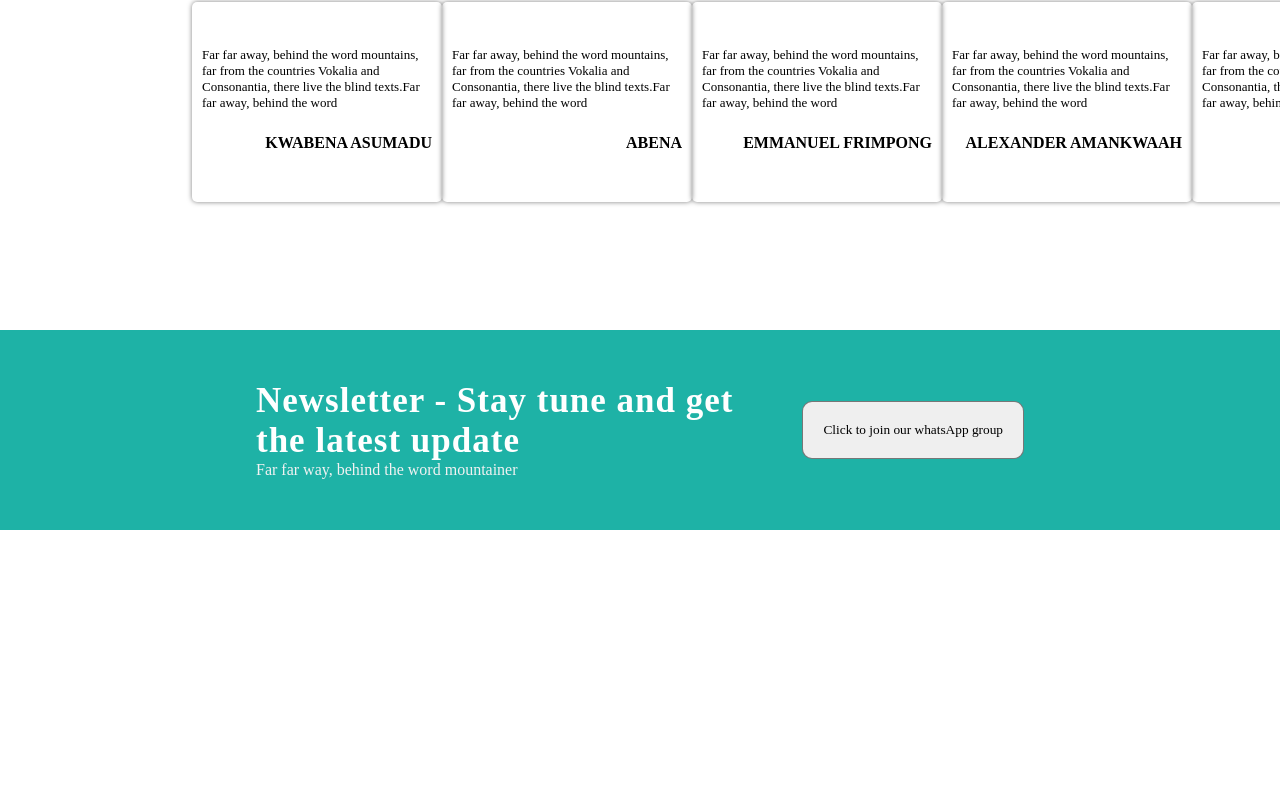
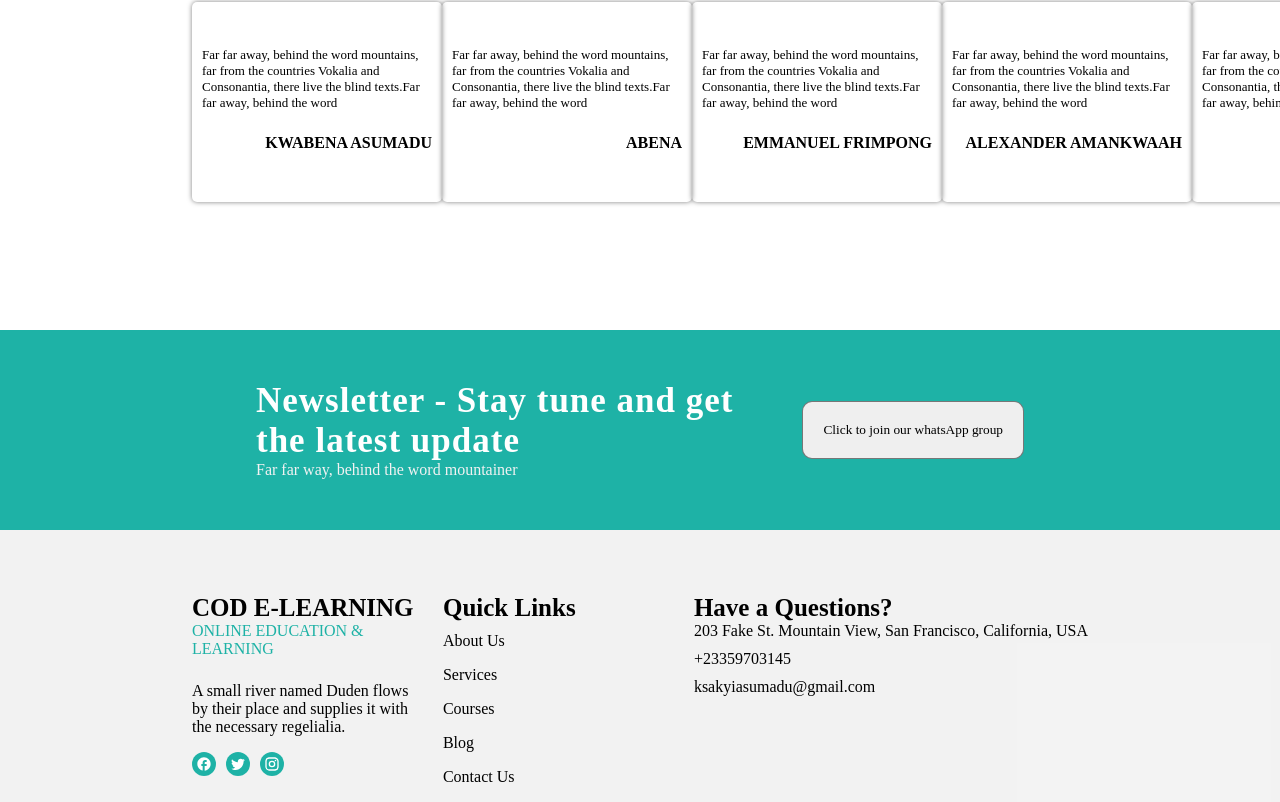
Before and after one commit to kwabenaasumadu/online-studies-web-app, a Next.js app: page / in a window 1280 px wide. Shown: the part 2406-3208 px from the top of the page. Before the commit the page ends 2936 px from the top, so only its background shows below. Built offline with nearby package versions, Linux system fonts and the light colour scheme.

Commit message:
added footer

```diff
--- /dev/null
+++ b/src/pages/comps/footer/index.js
@@ -0,0 +1,77 @@
+import React from "react";
+import Link from "next/link";
+import styles from "../../../styles/footer.module.css";
+import FacebookOutlined from "@mui/icons-material/FacebookOutlined";
+import Twitter from "@mui/icons-material/Twitter";
+import Instagram from "@mui/icons-material/Instagram";
+
+function Index() {
+  return (
+    <>
+      <div className={styles.container}>
+        <div className={styles.container_items}>
+
+          <div className={styles.container_items_1}>
+            <div className={styles.container_items_1_header}>
+              <h1>COD E-LEARNING</h1>
+              <p>Online Education & Learning</p>
+            </div>
+
+            <div className={styles.container_items_1_des}>
+              <p>
+                A small river named Duden flows by their place and supplies it
+                with the necessary regelialia.
+              </p>
+            </div>
+
+            <div className={styles.social_icons}>
+              <FacebookOutlined className={styles.icon} />
+              <Twitter className={styles.icon} />
+              <Instagram className={styles.icon} />
+            </div>
+          </div>
+
+
+
+          <div className={styles.container_items_2_des}>
+          <div className={styles.container_items_2_header}>
+              <h1>Quick Links</h1>
+            </div>
+            <Link href="/" className={styles.link}>
+              About Us
+            </Link>
+            <Link href="/" className={styles.link}>
+              Services
+            </Link>
+            <Link href="/" className={styles.link}>
+              Courses
+            </Link>
+
+            <Link href="/" className={styles.link}>
+              Blog
+            </Link>
+
+            <Link href="/" className={styles.link}>
+              Contact Us
+            </Link>
+          </div>
+
+
+          <div className={styles.container_items_4}>
+            <div className={styles.container_items_4_header}>
+              <h1>Have a Questions?</h1>
+            </div>
+
+            <div className={styles.container_items_4_des}>
+              <p>203 Fake St. Mountain View, San Francisco, California, USA</p>
+              <p>+23359703145</p>
+              <p>ksakyiasumadu@gmail.com</p>
+            </div>
+          </div>
+        </div>
+      </div>
+    </>
+  );
+}
+
+export default Index;
--- a/src/pages/comps/index.js
+++ b/src/pages/comps/index.js
@@ -4,7 +4,8 @@ import Benefits from "../comps/benefits";
 import Glance from "../comps/glance";
 import PopularCourses from "../comps/popular-courses";
 import Testimony from "../comps/testimony";
-import NewsLetter from '../comps/newsletter'
+import NewsLetter from "../comps/newsletter";
+import Footer from "../comps/footer";
 
 function Index() {
   return (
@@ -14,7 +15,8 @@ function Index() {
       <Glance />
       <PopularCourses />
       <Testimony />
-      <NewsLetter/>
+      <NewsLetter />
+      <Footer />
     </div>
   );
 }
--- /dev/null
+++ b/src/styles/footer.module.css
@@ -0,0 +1,117 @@
+.container {
+   width: 100%;
+   height: 100%;
+   background-color: #f2f2f2f2;
+}
+
+.container_items {
+   display: grid;
+   grid-template-columns: 1fr 1fr auto;
+   gap: 20px;
+   width: 70%;
+   margin: 0 auto;
+   padding-top: 5%;
+}
+
+.container_items_1 {
+   width: 100%;
+}
+
+.container_items_1_header h1 {
+   font-family: 'metropolis';
+   font-size: 25px;
+}
+
+.container_items_1_header p {
+   text-transform: uppercase;
+   color: #1eb2a6;
+}
+
+.container_items_1_des {
+   margin-top: 10%;
+}
+
+.social_icons {
+   margin-top: 7%;
+}
+
+.social_icons .icon {
+   margin-right: 10px;
+   background-color: #1eb2a6;
+   color: #fff;
+   border-radius: 50%;
+   padding: 4px;
+}
+
+
+
+
+
+.container_items_2 {
+  width: 100%;
+}
+.container_items_2_header{
+   margin-bottom: 10px;
+}
+.container_items_2_header h1{
+   font-family: 'metropolis';
+   font-size: 25px;
+}
+
+.container_items_2_des {
+   display: flex;
+   flex-direction: column;
+}
+
+.container_items_2_des .link {
+   margin-bottom: 16px;
+   text-decoration: none;
+   color: #000;
+   font-family: 'metropolis';
+}
+
+
+
+.container_items_3 {
+   width: 100%;
+   height: 100%;
+}
+
+.container_items_3_header h1 {
+   font-family: 'metropolis';
+   font-size: 25px;
+}
+
+.container_items_3_des h1{
+font-size: 15px;
+}
+
+
+.container_items_4 {
+   width: 100%;
+   height: 100%;
+}
+
+.container_items_4_header h1 {
+   font-family: 'metropolis';
+   font-size: 25px;
+}
+
+.container_items_4_des{
+   width: 100%;
+}
+
+.container_items_4_des p{
+   margin-bottom: 10px;
+}
+
+
+
+
+@media (max-width:700px){
+.container_items{
+   grid-template-columns: 1fr;
+   gap: 30px;
+   padding-top: 15%;
+}
+}
```
